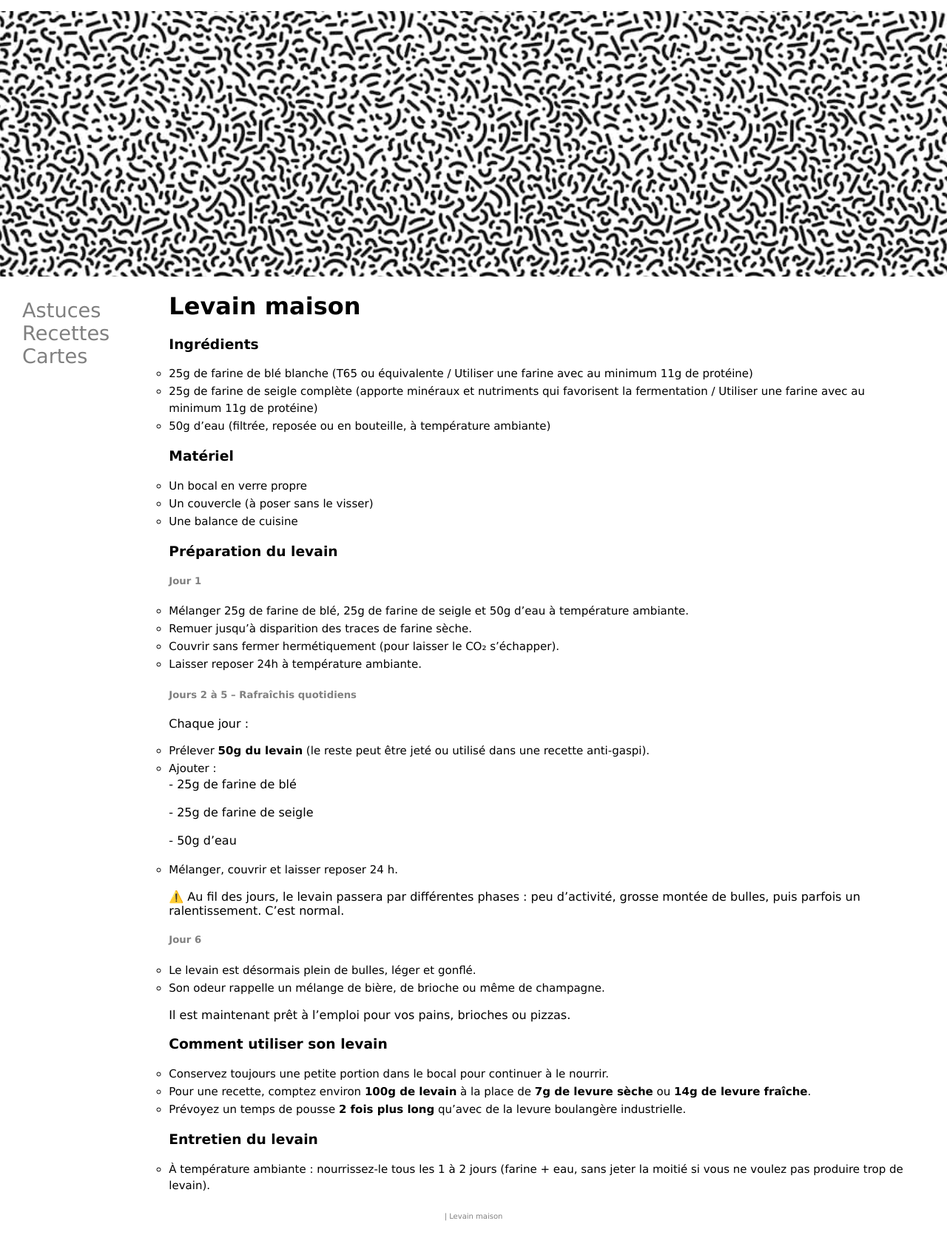
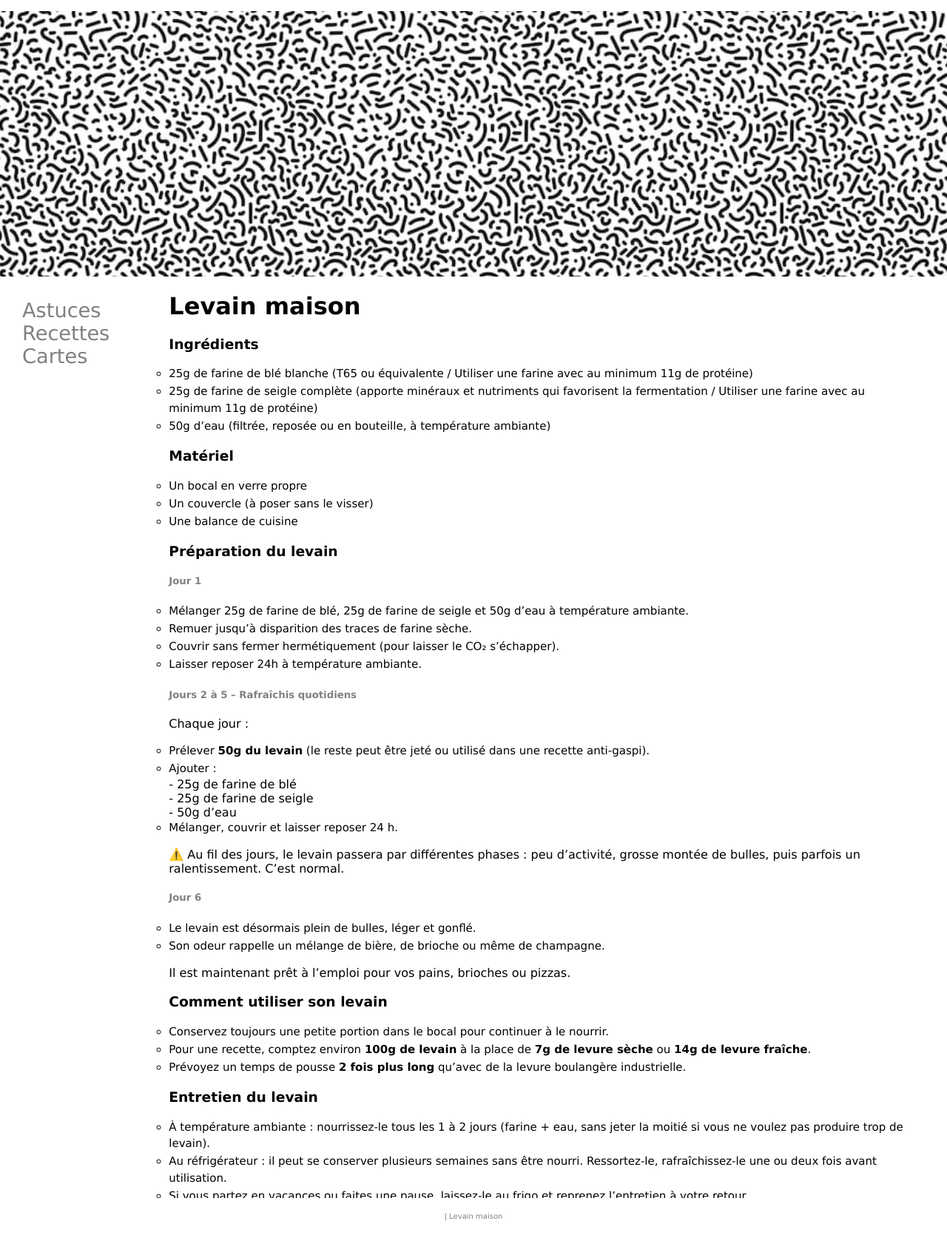
Before and after one commit to DenAff/heol, a Jekyll site: the page built from _posts/recettes/cuissons & préparations/2020-01-01-levain.md, in a window 1280 px wide. Shown: the whole page at 74% size. Built offline with Jekyll 4.4.1, drawn with Linux system fonts in a browser that asks for light colours.

```diff
--- a/_posts/recettes/cuissons & préparations/2020-01-01-levain.md
+++ b/_posts/recettes/cuissons & préparations/2020-01-01-levain.md
@@ -40,9 +40,9 @@ Chaque jour :
 - Ajouter :
 
 <ul>
-- 25g de farine de blé<br><br>
-- 25g de farine de seigle<br><br>
-- 50g d’eau<br><br>
+- 25g de farine de blé<br>
+- 25g de farine de seigle<br>
+- 50g d’eau
 </ul>
 
 - Mélanger, couvrir et laisser reposer 24 h.<br>
```
